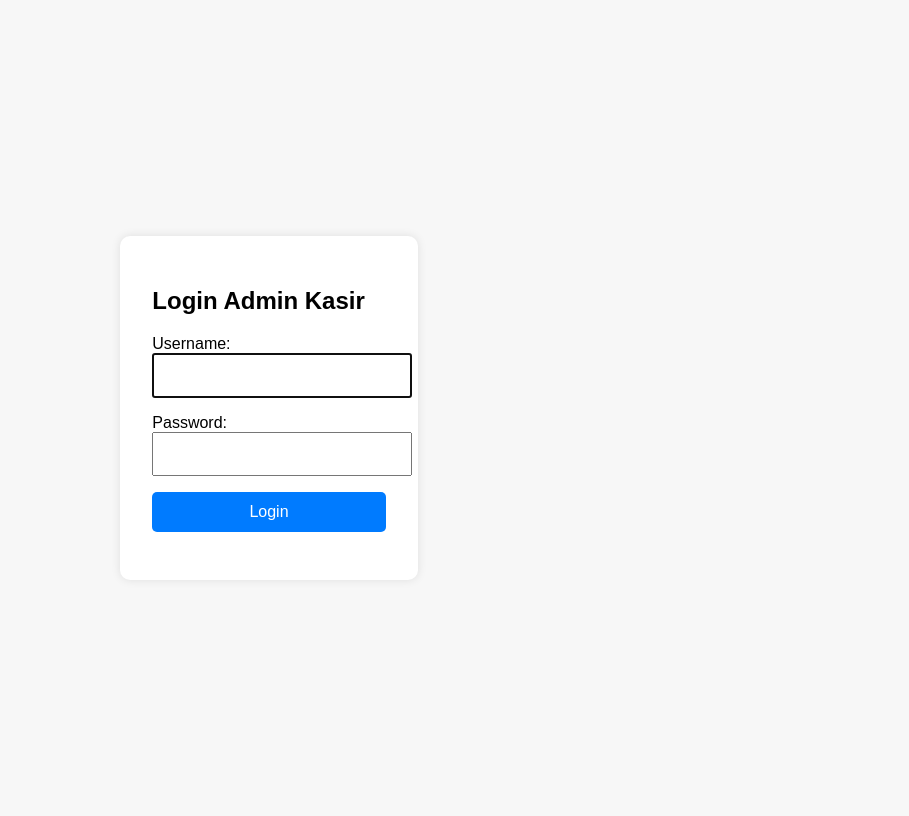
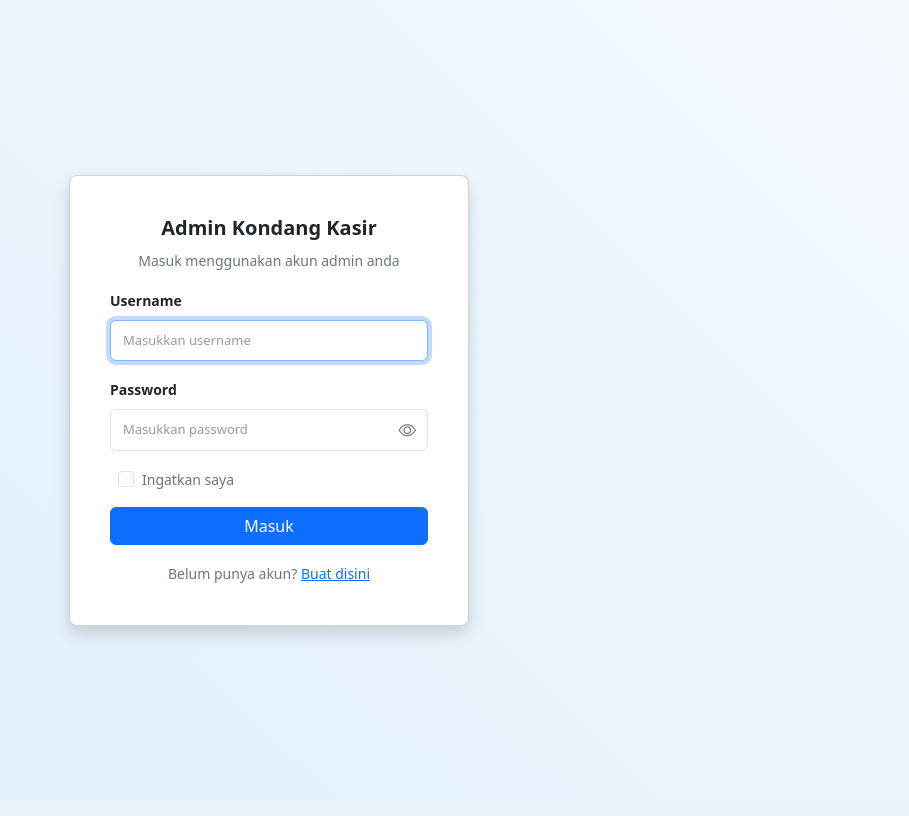
Before and after one commit to Sir0ncy/kondang-kasir, a Django app: page /login/ in a window 1280 px wide. Shown: the whole page, without its empty margins (371-1280 px from the left). After the commit the page ends 640 px from the top, so only its background shows below. Run offline with Django 5.2, Linux system fonts and the light colour scheme; some libraries are stand-ins or nearby versions.

Commit message:
templates/login, static file, requiment.txt

```diff
--- a/kondang_kasir/__init__.py
+++ b/kondang_kasir/__init__.py
@@ -1,3 +1,3 @@
-import pymysql
+# import pymysql
 
-pymysql.install_as_MySQLdb()
+# pymysql.install_as_MySQLdb()
--- /dev/null
+++ b/static/css/app.css
@@ -0,0 +1,43 @@
+body {
+    background: linear-gradient(45deg, #bcdcf8ff, #ffffff);
+    background-size: 300% 300%;
+    animation: moveBg 6s ease infinite;
+}
+
+@keyframes moveBg {
+    0% { background-position: 0% 50%; }
+    50% { background-position: 100% 50%; }
+    100% { background-position: 0% 50%; }
+}
+
+.input-placeholder::placeholder {
+    font-size: 13px;
+    color: #999;
+    opacity: 1;
+}
+
+.input-big {
+    font-size: 13px;
+    padding: 10px 12px;
+}
+
+.password-wrapper {
+    position: relative;
+}
+
+.toggle-password-btn {
+    position: absolute;
+    top: 50%;
+    right: 12px;
+    transform: translateY(-50%);
+    background: transparent;
+    border: none;
+    cursor: pointer;
+    padding: 0;
+    font-size: 1.1rem;
+    color: #6c757d;
+}
+
+.toggle-password-btn:hover {
+    color: #000;
+}
--- /dev/null
+++ b/static/js/app.js
@@ -0,0 +1,10 @@
+const togglePassword = document.getElementById("togglePassword");
+const passwordInput = document.getElementById("passwordInput");
+
+togglePassword.addEventListener("click", function () {
+    const type = passwordInput.type === "password" ? "text" : "password";
+    passwordInput.type = type;
+
+    this.querySelector("i").classList.toggle("bi-eye");
+    this.querySelector("i").classList.toggle("bi-eye-slash");
+});
--- a/transaksi/templates/login.html
+++ b/transaksi/templates/login.html
@@ -2,48 +2,69 @@
 <html lang="en">
 <head>
     <meta charset="UTF-8">
-    <title>Login Kasir Admin</title>
-    <style>
-        body {
-            font-family: Arial;
-            background: #f7f7f7;
-            display: flex;
-            justify-content: center;
-            align-items: center;
-            height: 100vh;
-        }
-        .login-box {
-            background: white;
-            padding: 2em;
-            border-radius: 10px;
-            box-shadow: 0 0 10px rgba(0,0,0,0.1);
-        }
-        input, button {
-            display: block;
-            width: 100%;
-            margin-bottom: 1em;
-            padding: 0.7em;
-            font-size: 1em;
-        }
-        button {
-            background: #007bff;
-            color: white;
-            border: none;
-            border-radius: 5px;
-        }
-    </style>
+    <meta name="viewport" content="width=device-width, initial-scale=1.0">
+    <title>Login Admin Kasir</title>
+    <link href="https://cdn.jsdelivr.net/npm/bootstrap@5.3.2/dist/css/bootstrap.min.css" rel="stylesheet">
+    <link rel="stylesheet" href="https://cdn.jsdelivr.net/npm/bootstrap-icons@1.11.1/font/bootstrap-icons.css">
+    {% load static %}
+    <link rel="stylesheet" href="{% static 'css/app.css' %}">
 </head>
-<body>
-<div class="login-box">
-    <h2>Login Admin Kasir</h2>
-    <form method="post">
-        {% csrf_token %}
-        {{ form.as_p }}
-        <button type="submit">Login</button>
-    </form>
-    {% if form.errors %}
-        <p style="color:red;">Username atau password salah.</p>
-    {% endif %}
-</div>
+<body style="background: linear-gradient(45deg, #bcdcf8ff, #ffffff); background-size: 300% 300%; animation: moveBg 20s ease infinite;">
+    <div class="d-flex justify-content-center align-items-center vh-100">
+        <div class="card text-center shadow rounded-3 p-4" style="width: 25rem;">
+            <div class="card-body">
+                <form method="post" {% load widget_tweaks %}>
+                    <h5 class="card-title fw-bold">Admin Kondang Kasir</h5>
+                    <p class="card-text text-secondary fs-6">
+                        <small>Masuk menggunakan akun admin anda</small>
+                    </p>
+
+                    {% csrf_token %}
+
+                    <div class="mb-3 text-start">
+                        <label class="form-label fw-semibold"><small>Username</small></label>
+                        {% render_field form.username class="form-control input-placeholder input-big" placeholder="Masukkan username" %}
+                    </div>
+
+                   <div class="text-start">
+                        <label class="form-label fw-semibold"><small>Password</small></label>
+                        <div class="password-wrapper">
+                            {% render_field form.password class="form-control input-placeholder input-big" placeholder="Masukkan password" id="passwordInput" %}
+                            <button type="button" id="togglePassword" class="toggle-password-btn">
+                                <i class="bi bi-eye"></i>
+                            </button>
+                        </div>
+                    </div>
+
+                    <div class="form-check text-start my-3 mx-2">
+                        <input class="form-check-input" type="checkbox" id="checkDefault">
+                        <label class="form-check-label text-secondary" for="checkDefault">
+                            <small>
+                            Ingatkan saya
+                            </small>
+                        </label>
+                    </div>
+
+                    <div class="text-center">
+                        <button type="submit" class="btn btn-primary" style="width:100%;">Masuk</button>
+
+                        <p class="card-text text-secondary fs-6 mt-3">
+                            <small>Belum punya akun?
+                                <a href="#">Buat disini</a>
+                            </small>
+                        </p>
+                    </div>
+
+                    {% if form.errors %}
+                        <div class="alert alert-danger mt-3">
+                            Username atau password salah.
+                        </div>
+                    {% endif %}
+
+                </form>
+            </div>
+        </div>
+    </div>
+    <script src="{% static 'js/app.js' %}"></script>
 </body>
 </html>
```
Also changed, not shown: kondang_kasir/forms.py (added, +16 -0 lines), kondang_kasir/settings.py (+6 -6 lines), requirements.txt (added, +7 -0 lines).
